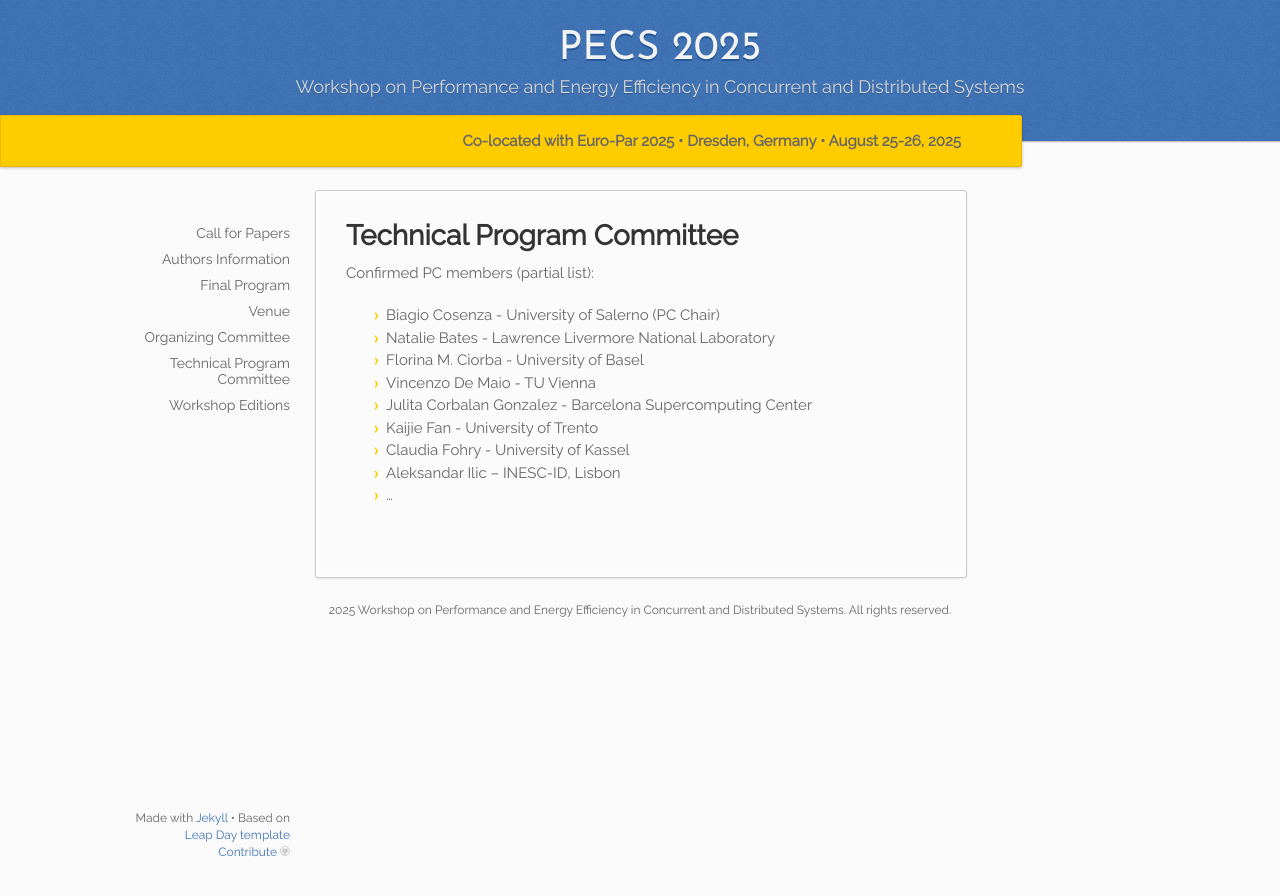
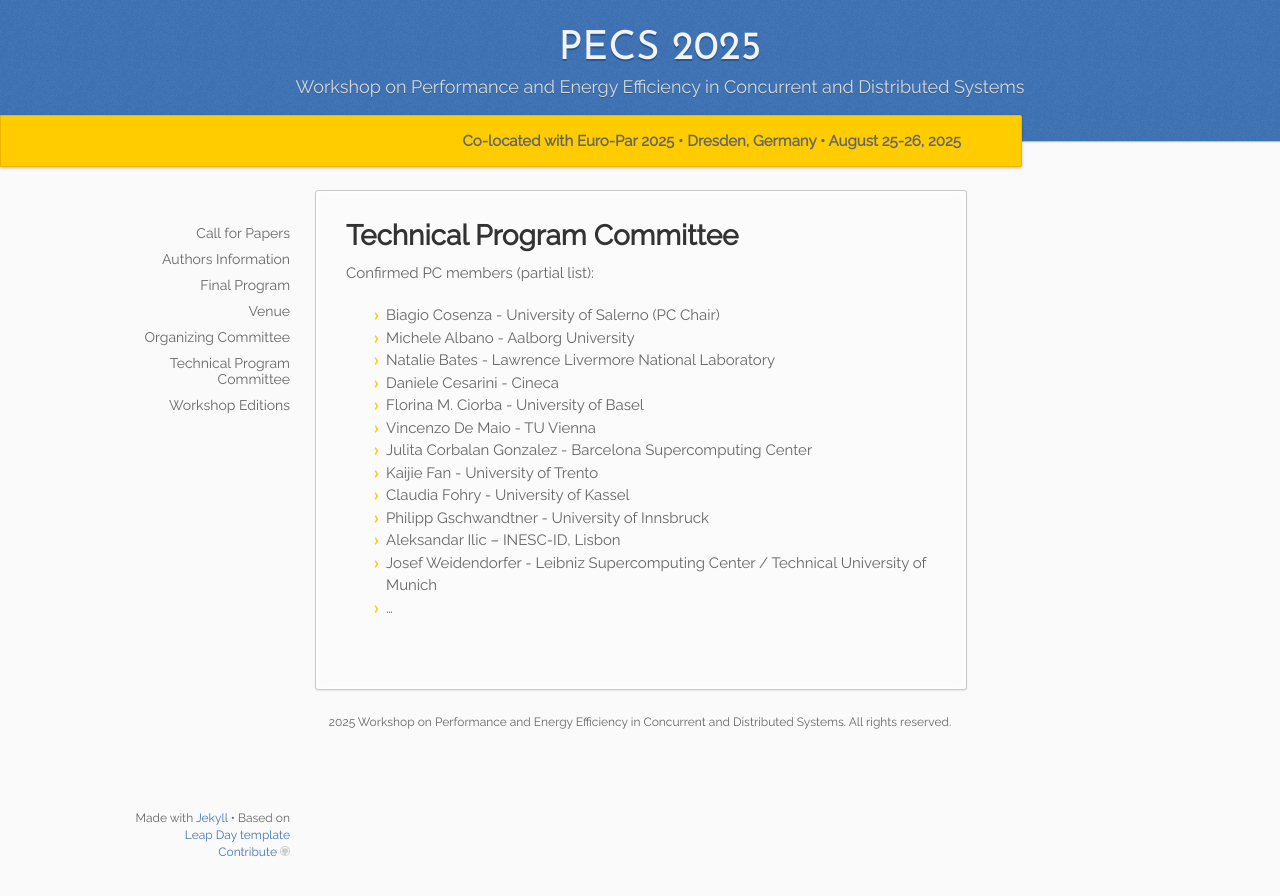
Before and after one commit to pecs-workshop/pecs-workshop.github.io, a Jekyll site: the page built from _2025/10.tpc.md, in a window 1280 px wide. Shown: the top 896 px of the page. Built offline with Jekyll 4.4.1, drawn with Linux system fonts in a browser that asks for light colours.

Commit message:
First commit 2025

```diff
--- a/_2025/10.tpc.md
+++ b/_2025/10.tpc.md
@@ -8,13 +8,17 @@ permalink: /:collection/tpc
 Confirmed PC members (partial list):
 
 * Biagio Cosenza - University of Salerno (PC Chair)
+* Michele Albano - Aalborg University
 * Natalie Bates - Lawrence Livermore National Laboratory
+* Daniele Cesarini - Cineca
 * Florina M. Ciorba - University of Basel
 * Vincenzo De Maio - TU Vienna
 * Julita Corbalan Gonzalez - Barcelona Supercomputing Center
 * Kaijie Fan - University of Trento
 * Claudia Fohry - University of Kassel
+* Philipp Gschwandtner - University of Innsbruck
 * Aleksandar Ilic – INESC-ID, Lisbon
+* Josef Weidendorfer - Leibniz Supercomputing Center / Technical University of Munich
 * ...
 
 <!-- -->
```
